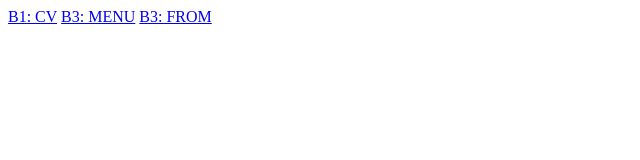
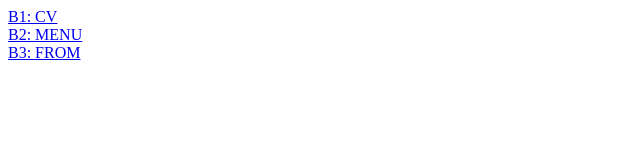
Before and after one commit to TranMinhDucc/f8-fullstack-day-5, a plain HTML site: page index.html in a window 1280 px wide. Shown: the whole page, without its empty margins (0-640 px from the left). Drawn offline with Linux system fonts and the light colour scheme.

Commit message:
Fix name

```diff
--- a/index.html
+++ b/index.html
@@ -6,8 +6,8 @@
     <title>Document</title>
 </head>
 <body>
-    <a href="./cv.html">B1: CV</a>
-    <a href="./menu.html">B3: MENU</a>
+    <a href="./cv.html">B1: CV</a> <br>
+    <a href="./menu.html">B2: MENU</a> <br>
     <a href="./form.html">B3: FROM</a>
 </body>
 </html>
```
